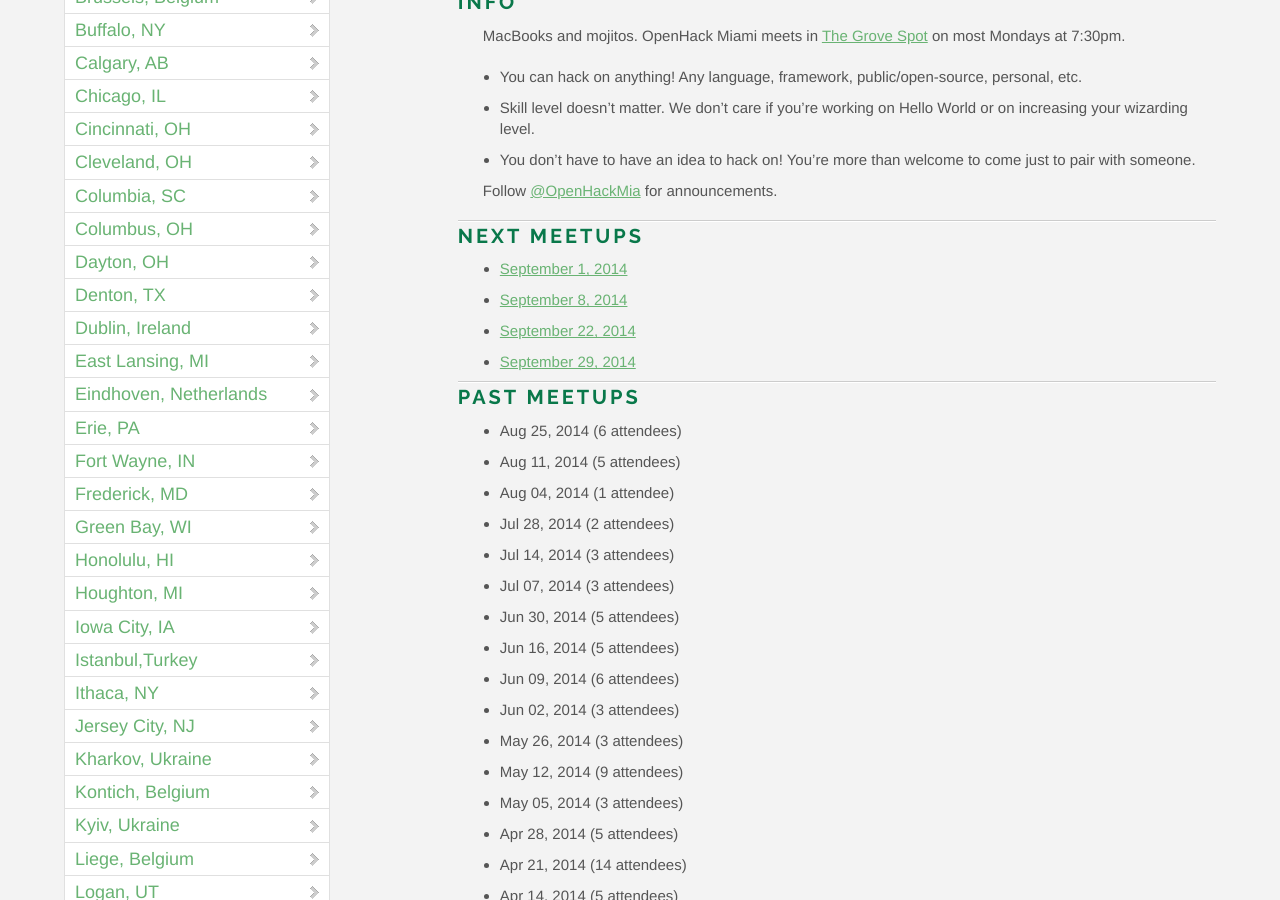
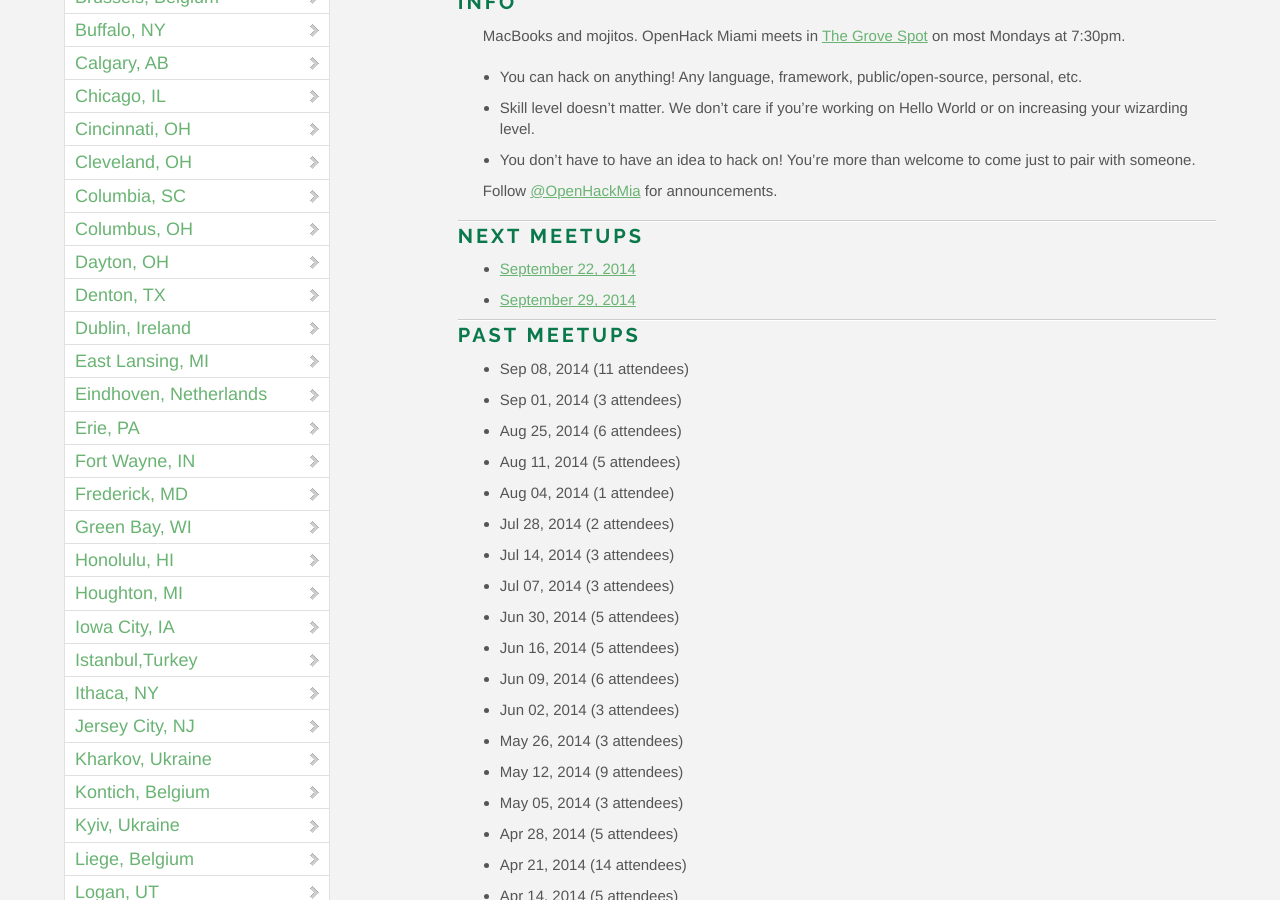
Before and after one commit to OpenHack/openhack.github.com, a Jekyll site: the page built from miami/index.markdown, in a window 1280 px wide and 900 px high, scrolled down 733 px. Built offline with Jekyll 4.4.1, drawn with Linux system fonts in a browser that asks for light colours; nearby versions of some CDN libraries; comment, search, counter and statistics services are not loaded.

Commit message:
update miami attendee info

```diff
--- a/miami/index.markdown
+++ b/miami/index.markdown
@@ -19,13 +19,13 @@ Follow [@OpenHackMia](http://twitter.com/openhackmia) for announcements.
 
 ### Next meetups
 
-* [September 1, 2014](http://www.meetup.com/miamirb/events/203598422/)
-* [September 8, 2014](http://www.meetup.com/miamirb/events/203598482/)
 * [September 22, 2014](http://www.meetup.com/miamirb/events/203598702/)
 * [September 29, 2014](http://www.meetup.com/miamirb/events/203598932/)
 
 ### Past meetups
 
+* Sep 08, 2014 (11 attendees)
+* Sep 01, 2014 (3 attendees)
 * Aug 25, 2014 (6 attendees)
 * Aug 11, 2014 (5 attendees)
 * Aug 04, 2014 (1 attendee)
```
